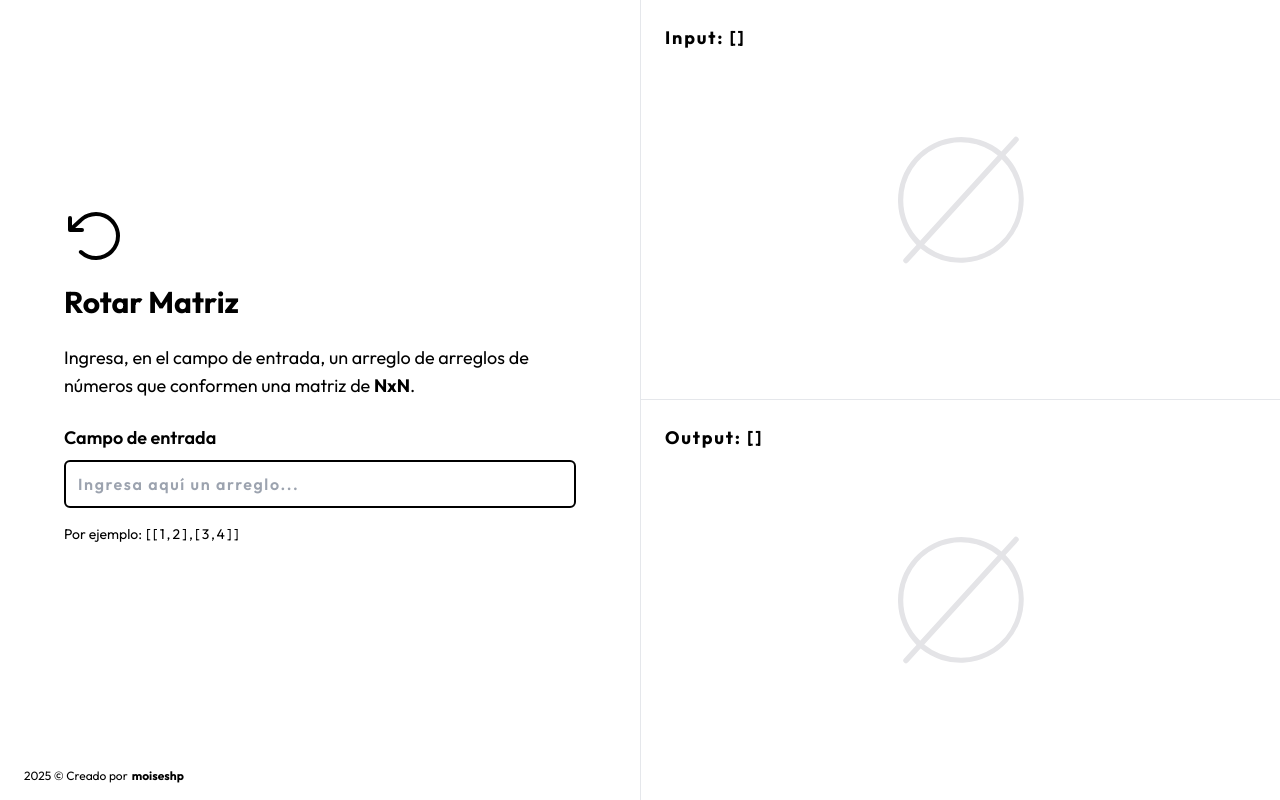
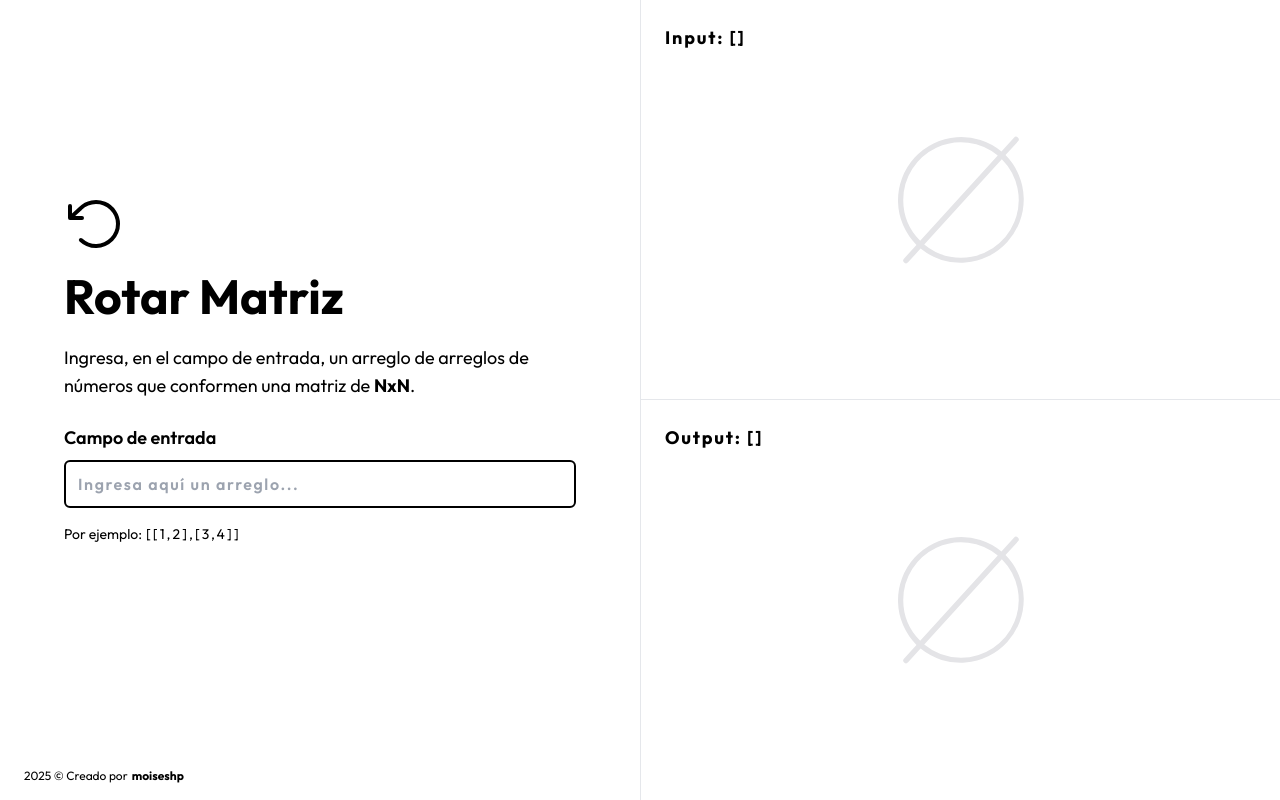
Before and after one commit to moiseshp/delosi-technicaltest, a Next.js app: page / in a window 1280 px wide. Built offline with nearby package versions, Linux system fonts and the light colour scheme.

Commit message:
feat: improvement main title

```diff
--- a/src/app/layout.tsx
+++ b/src/app/layout.tsx
@@ -9,9 +9,9 @@ const baseFont = BaseFont({
 });
 
 export const metadata: Metadata = {
-  title: 'Prueba Técnica - Delosi',
+  title: 'Rotar Matriz - Prueba Técnica (Delosi)',
   description:
-    'Implementación de Prueba Técnica que permite Rotar una Matriz en sentido anti-horario',
+    'Implementación de Prueba Técnica que permite Rotar una Matriz 90 grados en sentido anti-horario',
 };
 
 export default function RootLayout({
--- a/src/app/page.tsx
+++ b/src/app/page.tsx
@@ -13,7 +13,7 @@ export default function Home() {
                 className="w-16 h-16"
                 title="rotate icon"
               />
-              <h1 className="font-bold text-3xl">Rotar Matriz</h1>
+              <h1 className="font-bold text-3xl lg:text-5xl">Rotar Matriz</h1>
             </header>
             <p className="text-lg">
               Ingresa, en el campo de entrada, un arreglo de arreglos de números
```
